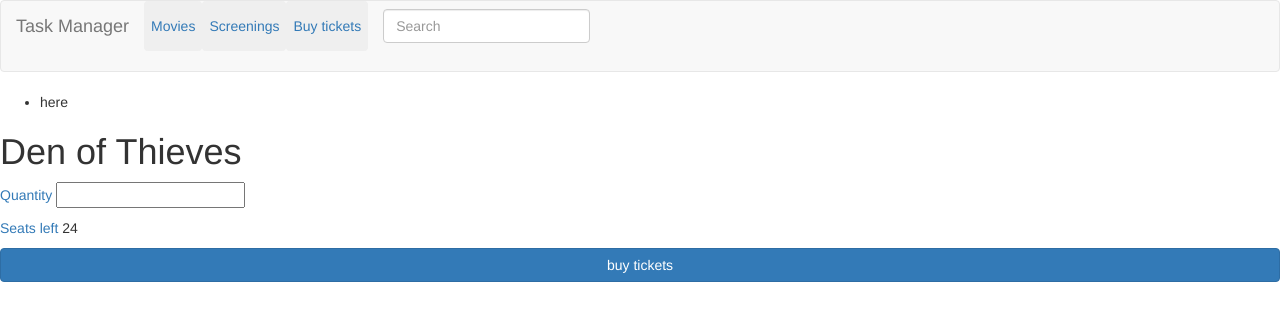
After one commit to UltWan/comp2931-cinema, a Flask app: page /buyticket/1 in a window 1280 px wide. The commit adds this page. Shown: the top 321 px of the page. Run offline with Flask 2, Linux system fonts and the light colour scheme; data comes from the database, SQL or seed files in the repository; both versions use the stored data as it was after the commit; some libraries are stand-ins or nearby versions.

Commit message:
Added buy ticket functionality

```diff
--- /dev/null
+++ b/src/server/app/forms.py
@@ -0,0 +1,7 @@
+from flask_wtf import Form
+from wtforms import TextField, TextAreaField, BooleanField, SubmitField,StringField,PasswordField, validators,IntegerField
+from wtforms.validators import DataRequired
+
+# login page form
+class ticketForm(Form):
+    quantity = IntegerField( [validators.NumberRange(min=0, max=10)])
--- a/src/server/app/models.py
+++ b/src/server/app/models.py
@@ -6,7 +6,7 @@
     time = db.Column(db.String(30))
     movie_id = db.Column(db.Integer, db.ForeignKey('Movies.id'))
     cinemascreen_id = db.Column(db.Integer, db.ForeignKey('Cinemascreens.id'))
-
+    seats = db.Column(db.Integer)
 
 class Movies(db.Model):
     __tablename__ = 'Movies'
--- a/src/server/app/templates/base.html
+++ b/src/server/app/templates/base.html
@@ -1,7 +1,8 @@
 <!DOCTYPE html>
 
 <html >
-<link rel="stylesheet" href="static/bootstrap.min.css">
+<link rel="stylesheet" href="static/styles/bootstrap.min.css">
+<link rel="stylesheet" type= "text/css" href="{{ url_for('static',filename='styles/bootstrap.min.css') }}">
 <head>
   {% if title %}
   <title>{{ title }}</title>
@@ -18,7 +19,8 @@
     <ul class="nav navbar-nav">
       <li><button class="navbar"><a href="/">Movies</a></button></li>
       <li><button class="navbar"><a href="/screenings">Screenings</a></button></li>
-      <li><a href="/add-task">Add task</a></li>
+      <li><button class="navbar"><a href="/buyticket">Buy tickets</a></button></li>
+
       <form class="navbar-form navbar-right" role="search">
         <input type="text" class="form-control" placeholder="Search" ng-model="search.name" ng-keyup="startSearch()">
 
--- /dev/null
+++ b/src/server/app/templates/buyticket.html
@@ -0,0 +1,51 @@
+{% extends "base.html" %}
+{% block content %}
+{% with messages = get_flashed_messages() %}
+{% if messages %}
+<ul>
+  {% for message in messages %}
+  <li>{{ message }} </li>
+  {% endfor %}
+</ul>
+{% endif %}
+
+  <head>
+  {% if title %}
+      <title>{{ title }}</title>
+      {% else %}
+      <title> No title specified</title>
+      {% endif %}
+  </head>
+  <div class="app-title" >
+    <h1>{{p.movies.title}}</h1>
+  </div>
+
+
+
+    <body>
+      <!-- <form action="/buyticket/{{p.id}}" method="post" name="buyticket"> -->
+      <form action="" method="post" name="buyticket">
+        <div class="outset1">
+
+
+          {{ form.hidden_tag() }}
+          <p>
+            <a>Quantity</a>
+            {{ form.quantity }}<br>
+          </p>
+          <p>
+            <a>Seats left</a>
+            {{ p.seats }}<br>
+          </p>
+
+          <p><input type="submit" value="buy tickets" class="btn btn-primary btn-large btn-block"></p>
+
+        </div>
+      </form>
+
+
+
+
+  </body>
+{% endwith %}
+{% endblock %}
--- a/src/server/app/templates/screenings.html
+++ b/src/server/app/templates/screenings.html
@@ -15,6 +15,7 @@
         <thead>
         <th>Time</th>
         <th>Screen</th>
+        <th>Seats remaining</th>
 
         <th>Title</th>
         <th>Age Rating</th>
@@ -26,9 +27,10 @@
       <tr>
       <td><h2>{{ p.time }}</h2></td>
       <td><h2>{{ p.cinemascreens.num }}</h2></td>
+      <td><h2>{{ p.seats}}</h2></td>
       <td><h2>{{ p.movies.title }}</h2></td>
-
       <td><h2>{{ p.movies.certificate }}</h2></td>
+      <li><button class="navbar"><a href="/buyticket/{{p.id}}">Buy tickets</a></button></li>
     </tr>
 
 
--- a/src/server/app/views.py
+++ b/src/server/app/views.py
@@ -1,5 +1,6 @@
 from app import app, db, models
-from flask import render_template, redirect
+from .forms import ticketForm
+from flask import render_template, redirect, flash
 
 @app.route('/')
 def index():
@@ -10,3 +11,23 @@
 def screenings():
 	screenings = models.Screening.query.all()
 	return render_template('screenings.html',title='Movie Screening', screenings=screenings)
+
+
+@app.route('/buyticket/<int:id>',methods=['GET', 'POST'])
+def buyticket(id):
+	form = ticketForm()
+	flash("here")
+	if form.validate_on_submit():
+
+		p = models.Screening.query.get(id)
+		p.seats = p.seats - form.quantity.data
+		db.session.commit()
+		flash("here")
+	else:
+		if form.quantity.data =="":
+    			flash("Please Quantity")
+
+
+	Screening = models.Screening.query.get(id)
+	# screenings = models.Screening.query.all()
+	return render_template('buyticket.html',title='Screening.movies.title', p=Screening, form = form)
--- a/src/server/config.py
+++ b/src/server/config.py
@@ -1,3 +1,5 @@
+WTF_CSRF_ENABLED = True
+SECRET_KEY = 'a-very-secret-secret'
 import os
 basedir = os.path.abspath(os.path.dirname(__file__))
 
```
Also changed, not shown: src/server/db_repository/versions/022_migration.py (added, +29 -0 lines), src/server/app.db, src/server/app/__init__.py (line endings or trailing spaces), src/server/app/static/styles/bootstrap.min.css (renamed from src/server/app/static/bootstrap.min.css), 5 other files.
